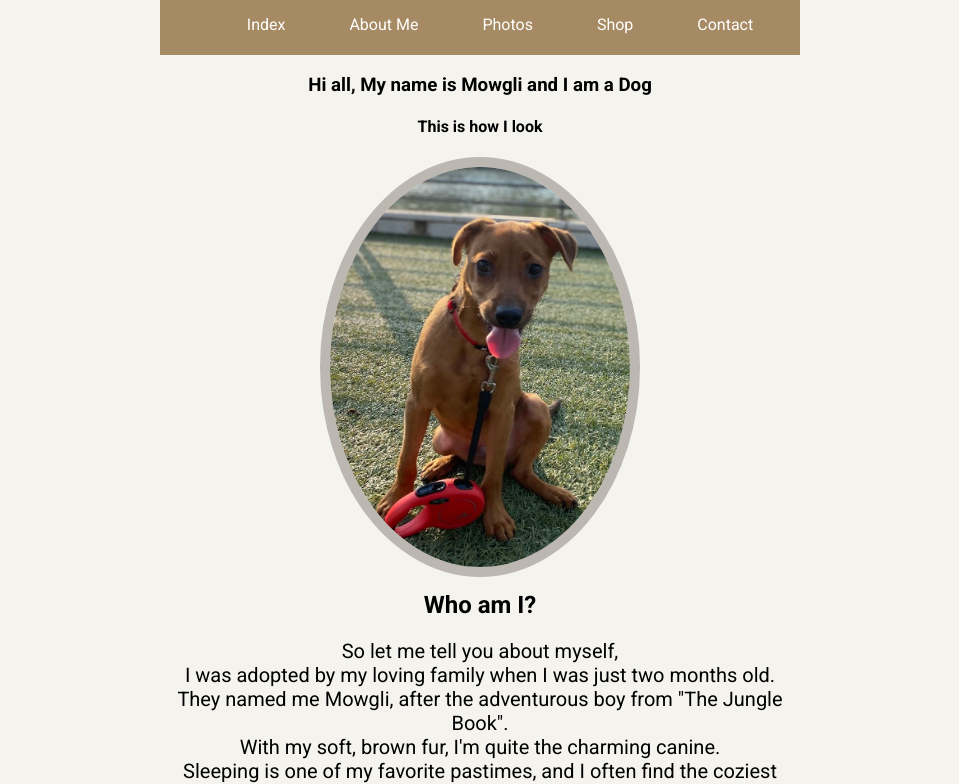
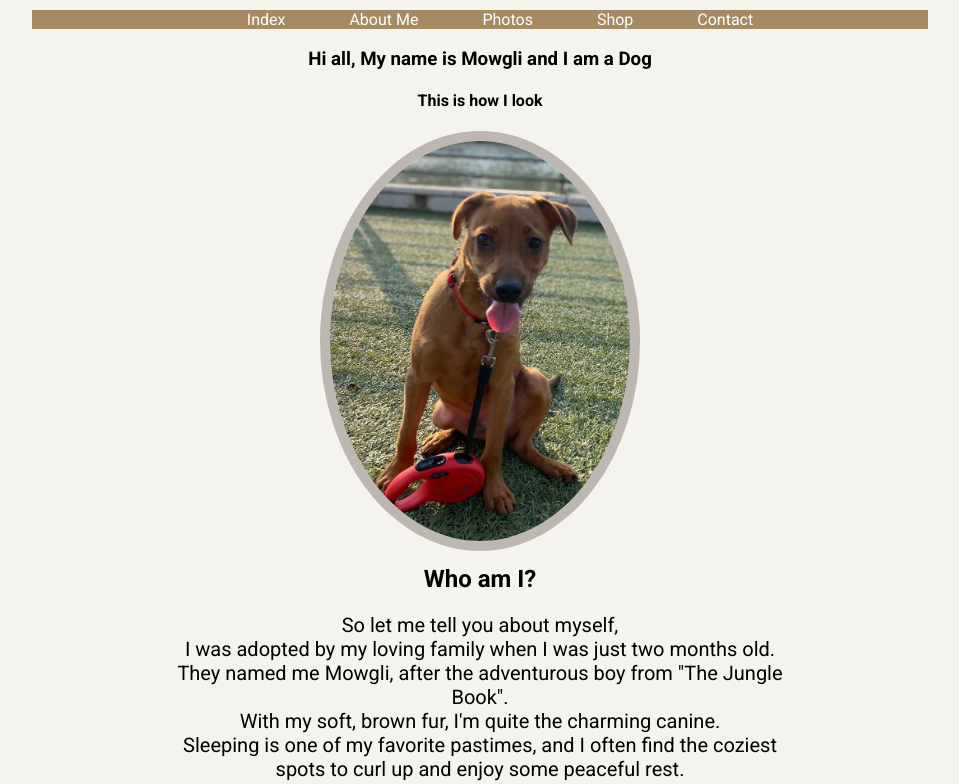
Before and after one commit to OrBenYair85/oby.github.io, a plain HTML site: page index.html in a window 1280 px wide. Shown: the part 182-966 px from the top of the page, without its empty margins (168-1127 px from the left). Drawn offline with Linux system fonts and the light colour scheme.

Commit message:
Update style.css 2.0.1

```diff
--- a/style.css
+++ b/style.css
@@ -1,10 +1,8 @@
 .navBar {
     background-color: #a68a64;
     color: white;
-    width: 50%;
-    padding-top: 5px;
-    padding-bottom: 5px;
-    display: block;
+    width: 70%;
+    height: 30%;
     text-align: center;
     margin: 0 auto;
 
```
